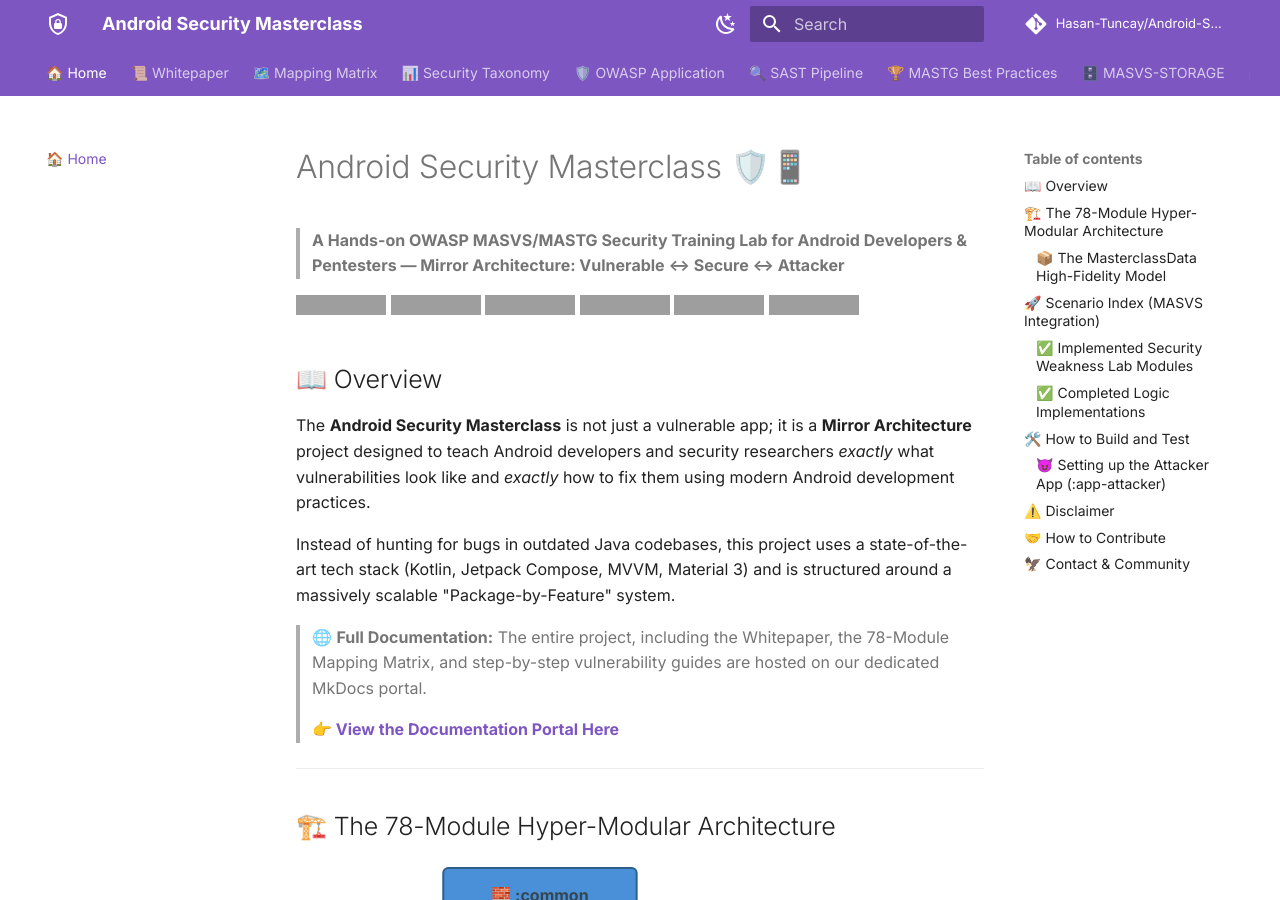
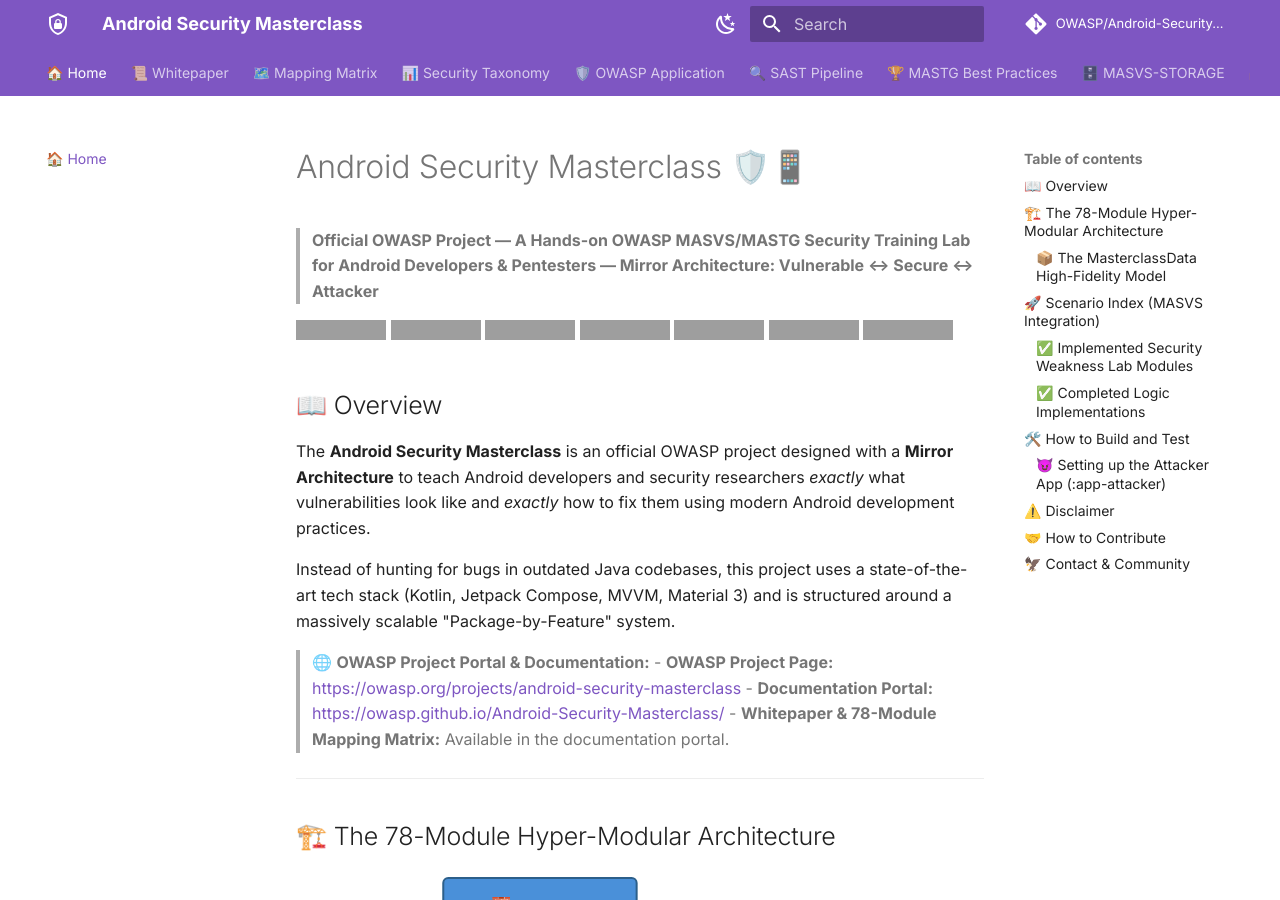
Before and after one commit to Hasan-Tuncay/Android-Security-Masterclass, an MkDocs documentation site: the page built from docs/index.md, in a window 1280 px wide and 900 px high. Built offline with MkDocs 1.6.1 and Material for MkDocs 9.7.7, drawn with Linux system fonts in a browser that asks for light colours; comment, search, counter and statistics services are not loaded; grey boxes are pictures that could not be loaded.

Commit message:
docs: align repository links and badges with official OWASP project

```diff
--- a/docs/index.md
+++ b/docs/index.md
@@ -1,24 +1,25 @@
 # Android Security Masterclass 🛡️📱
 
-> **A Hands-on OWASP MASVS/MASTG Security Training Lab for Android Developers & Pentesters — Mirror Architecture: Vulnerable ↔ Secure ↔ Attacker**
+> **Official OWASP Project — A Hands-on OWASP MASVS/MASTG Security Training Lab for Android Developers & Pentesters — Mirror Architecture: Vulnerable ↔ Secure ↔ Attacker**
 
+[![OWASP Project](https://img.shields.io/badge/OWASP-Official%20Project-000000.svg?logo=owasp)](https://owasp.org/projects/android-security-masterclass)
 ![Kotlin](https://img.shields.io/badge/Kotlin-1.9.0-blue.svg?logo=kotlin)
 ![Jetpack Compose](https://img.shields.io/badge/Jetpack%20Compose-Material%203-4CAF50.svg?logo=android)
 ![OWASP MASVS](https://img.shields.io/badge/OWASP-MASVS%20Compliant-red.svg?logo=owasp)
 ![Platform](https://img.shields.io/badge/Platform-Android-green.svg?logo=android)
-![License](https://img.shields.io/badge/License-CC%20BY--NC--SA%204.0-lightgrey.svg)
+![License](https://img.shields.io/badge/License-Apache%202.0-blue.svg)
 ![PRs Welcome](https://img.shields.io/badge/PRs-Welcome-brightgreen.svg)
 
 ## 📖 Overview
 
-The **Android Security Masterclass** is not just a vulnerable app; it is a **Mirror Architecture** project designed to teach Android developers and security researchers *exactly* what vulnerabilities look like and *exactly* how to fix them using modern Android development practices.
+The **Android Security Masterclass** is an official OWASP project designed with a **Mirror Architecture** to teach Android developers and security researchers *exactly* what vulnerabilities look like and *exactly* how to fix them using modern Android development practices.
 
 Instead of hunting for bugs in outdated Java codebases, this project uses a state-of-the-art tech stack (Kotlin, Jetpack Compose, MVVM, Material 3) and is structured around a massively scalable "Package-by-Feature" system.
 
-> 🌐 **Full Documentation:**
-> The entire project, including the Whitepaper, the 78-Module Mapping Matrix, and step-by-step vulnerability guides are hosted on our dedicated MkDocs portal.
->
-> **[👉 View the Documentation Portal Here](https://Hasan-Tuncay.github.io/Android-Security-Masterclass/)**
+> 🌐 **OWASP Project Portal & Documentation:**
+> - **OWASP Project Page:** [https://owasp.org/projects/android-security-masterclass](https://owasp.org/projects/android-security-masterclass)
+> - **Documentation Portal:** [https://owasp.github.io/Android-Security-Masterclass/](https://owasp.github.io/Android-Security-Masterclass/)
+> - **Whitepaper & 78-Module Mapping Matrix:** Available in the documentation portal.
 
 ---
 
@@ -171,7 +172,7 @@
 
 ## 🤝 How to Contribute
 
-We welcome contributions from the community! Please read our comprehensive **[Contributing Guide](https://github.com/Hasan-Tuncay/Android-Security-Masterclass/blob/main/CONTRIBUTING.md)** before opening a Pull Request. It covers our project philosophy (Package-by-Feature Mirror Architecture), coding standards, and the step-by-step process for generating and implementing logic inside the `:features:masweXXXX` modules.
+We welcome contributions from the community! Please read our comprehensive **[Contributing Guide](https://github.com/OWASP/Android-Security-Masterclass/blob/main/CONTRIBUTING.md)** before opening a Pull Request. It covers our project philosophy (Package-by-Feature Mirror Architecture), coding standards, and the step-by-step process for generating and implementing logic inside the `:features:masweXXXX` modules.
 
 ---
 
--- a/mkdocs.yml
+++ b/mkdocs.yml
@@ -1,8 +1,8 @@
 site_name: Android Security Masterclass
 site_description: "A Hands-on OWASP MASVS/MASTG Security Training Lab for Android Developers & Pentesters"
-repo_url: https://github.com/Hasan-Tuncay/Android-Security-Masterclass
-repo_name: Hasan-Tuncay/Android-Security-Masterclass
-site_url: https://Hasan-Tuncay.github.io/Android-Security-Masterclass/
+repo_url: https://github.com/OWASP/Android-Security-Masterclass
+repo_name: OWASP/Android-Security-Masterclass
+site_url: https://owasp.github.io/Android-Security-Masterclass/
 use_directory_urls: true
 
 theme:
```
Also changed, not shown: README.md (+9 -8 lines), docs/owasp_application.md (+2 -2 lines).
